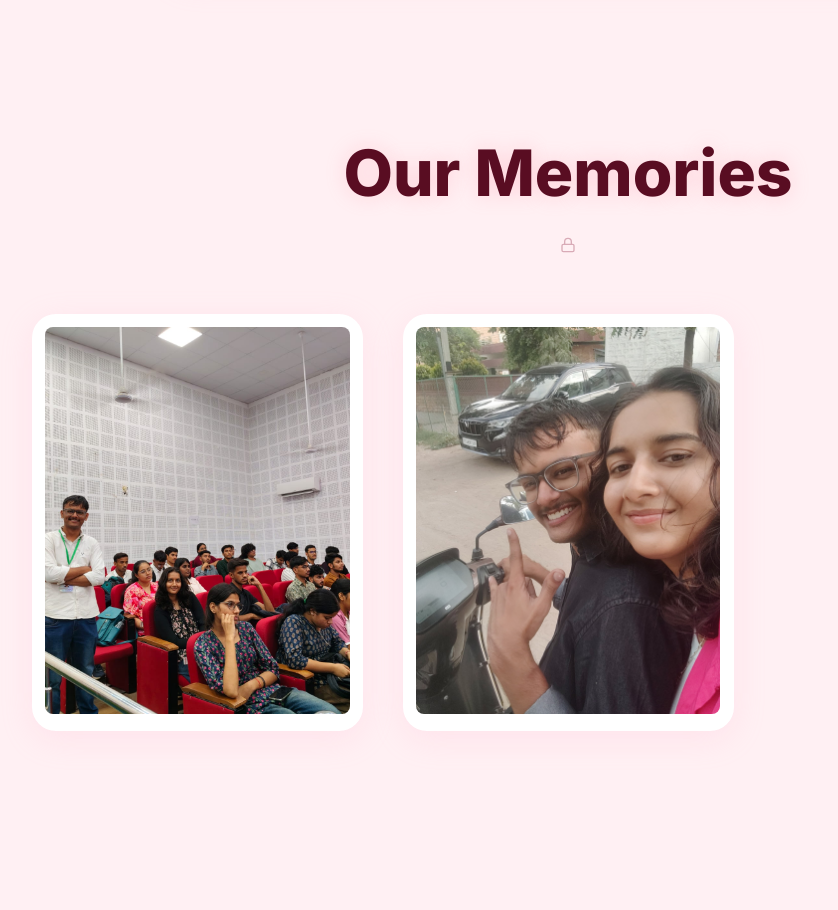
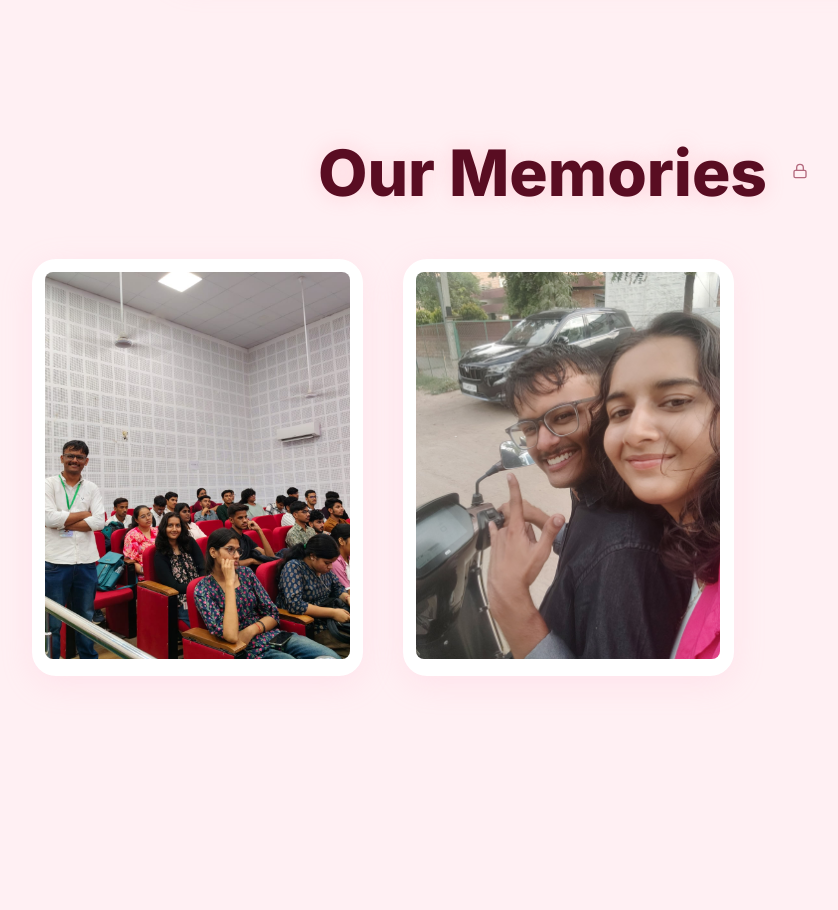
Before and after one commit to madd69x/mudit-mansi, a React (Vite) app: page / in a window 1280 px wide. Shown: the part 4240-5150 px from the top of the page, without its empty margins (72-910 px from the left). Built offline with nearby package versions, Linux system fonts and the light colour scheme; no server answers; the database is empty.

Commit message:
style: fixed lock icon layout in gallery header

```diff
--- a/src/components/Gallery.css
+++ b/src/components/Gallery.css
@@ -8,8 +8,10 @@
 
 .gallery-header {
   display: flex;
-  flex-direction: column;
+  flex-direction: row;
+  justify-content: center;
   align-items: center;
+  gap: 15px;
   margin-bottom: 3rem;
   position: relative;
 }
@@ -18,18 +20,16 @@
   font-family: 'Inter', sans-serif;
   font-size: clamp(2.5rem, 6vw, 4rem);
   font-weight: 800;
-  margin-bottom: 1rem;
   color: var(--text-main);
   text-shadow: 0 0 20px rgba(255, 143, 163, 0.3);
   text-align: center;
-  width: 100%;
 }
 
 .admin-lock-btn {
   background: none;
   border: none;
   color: var(--text-muted);
-  opacity: 0.3;
+  opacity: 0.6;
   cursor: pointer;
   transition: all 0.3s ease;
   padding: 10px;
```
